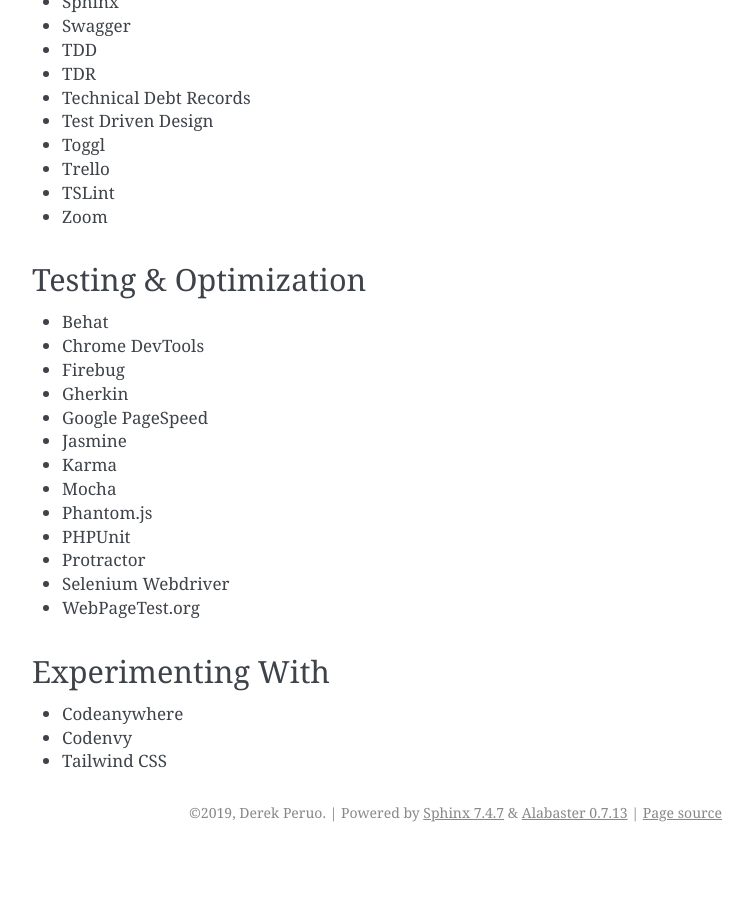
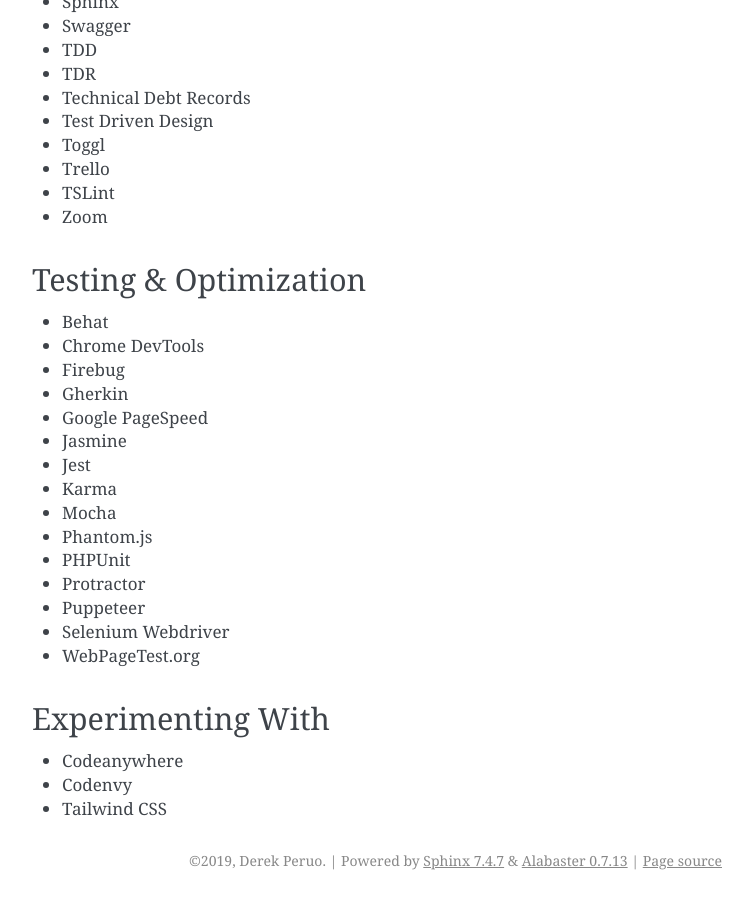
Before and after one commit to dperuo/about-me, a Sphinx documentation site: the page built from docs/skills-list.rst, in a window 1280 px wide and 900 px high, scrolled down 4899 px. Shown: the whole window, without its empty margins (388-1141 px from the left). Built offline with Sphinx 7.4.7, drawn with Linux system fonts in a browser that asks for light colours; pages that are not in the unit, such as notebooks, are missing from menus; before the commit the page ends 5751 px from its top, so only the background shows below that.

Commit message:
feat: 🎸 (skills) Add Jest, Puppeteer

```diff
--- a/docs/skills-list.rst
+++ b/docs/skills-list.rst
@@ -242,11 +242,13 @@
 - Gherkin
 - Google PageSpeed
 - Jasmine
+- Jest
 - Karma
 - Mocha
 - Phantom.js
 - PHPUnit
 - Protractor
+- Puppeteer
 - Selenium Webdriver
 - WebPageTest.org
 
```
